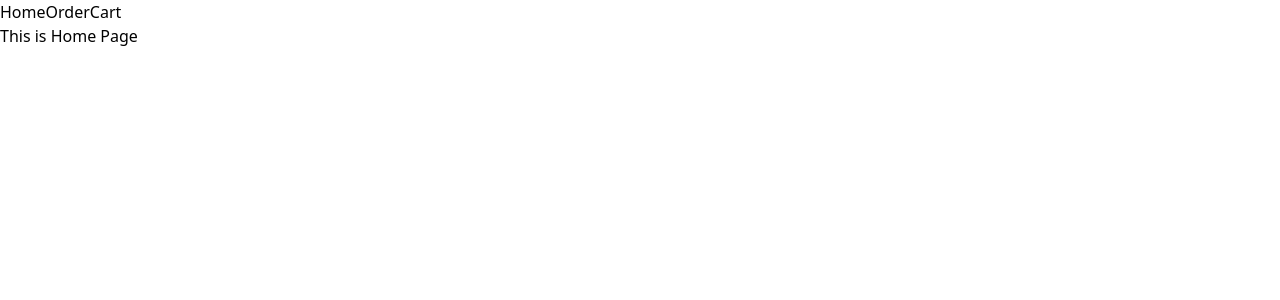
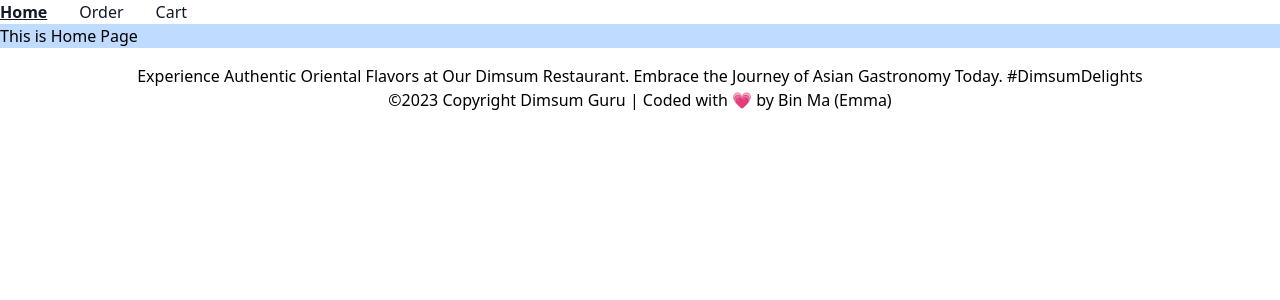
Before and after one commit to EmmaBin/dimsum_guru, a React (Create React App) app in the folder client/: page / in a window 1280 px wide. Shown: the top 300 px of the page. Built offline with nearby package versions, Linux system fonts and the light colour scheme.

Commit message:
added layout

```diff
--- a/client/src/NavLayout.js
+++ b/client/src/NavLayout.js
@@ -2,12 +2,34 @@ import { NavLink, Link, Outlet } from "react-router-dom";
 
 
 export function NavLayout() {
+
     return (
-        <>
-            <NavLink to="/">Home</NavLink>
-            <NavLink to="/order">Order</NavLink>
-            <NavLink to="/checkout">Cart</NavLink>
+        <div class="w-full md:block md:w-auto" id="navbar-default">
+            <ul class="font-medium flex flex-col p-4 md:p-0 mt-4 border border-gray-100 rounded-lg bg-gray-50 md:flex-row md:space-x-8 md:mt-0 md:border-0 md:bg-white dark:bg-gray-800 md:dark:bg-gray-900 dark:border-gray-700">
+                <li>
+                    <NavLink className={"block py-2 pl-3 pr-4 text-gray-900 rounded hover:bg-gray-100 md:hover:bg-transparent md:border-0 md:hover:text-teal-700 md:p-0 dark:text-white md:dark:hover:text-blue-500 dark:hover:bg-gray-700 dark:hover:text-white md:dark:hover:bg-transparent"}
+                        style={({ isActive }) => {
+                            return isActive ? { fontWeight: '600', textDecoration: 'underline' } : {}
+                        }}
+                        to="/">Home</NavLink>
+                </li>
+                <NavLink className={"block py-2 pl-3 pr-4 text-gray-900 rounded hover:bg-gray-100 md:hover:bg-transparent md:border-0 md:hover:text-teal-700 md:p-0 dark:text-white md:dark:hover:text-blue-500 dark:hover:bg-gray-700 dark:hover:text-white md:dark:hover:bg-transparent"}
+                    style={({ isActive }) => {
+                        return isActive ? { fontWeight: '600', textDecoration: 'underline' } : {}
+                    }}
+                    to="/order">Order</NavLink>
+                <NavLink className={"block py-2 pl-3 pr-4 text-gray-900 rounded hover:bg-gray-100 md:hover:bg-transparent md:border-0 md:hover:text-teal-700 md:p-0 dark:text-white md:dark:hover:text-blue-500 dark:hover:bg-gray-700 dark:hover:text-white md:dark:hover:bg-transparent"}
+                    style={({ isActive }) => {
+                        return isActive ? { fontWeight: '600', textDecoration: 'underline' } : {}
+                    }}
+                    to="/checkout">Cart</NavLink>
+
+            </ul>
             <Outlet />
-        </>
+            <footer className="flex flex-col items-center justify-center text-center p-4">
+                <h4>Experience Authentic Oriental Flavors at Our Dimsum Restaurant. Embrace the Journey of Asian Gastronomy Today. #DimsumDelights</h4>
+                <h5>©2023 Copyright Dimsum Guru | Coded with 💗 by Bin Ma (Emma)</h5>
+            </footer>
+        </div>
     )
 }
--- a/client/src/pages/Home.js
+++ b/client/src/pages/Home.js
@@ -1,7 +1,7 @@
 export default function Home() {
     return (
         <>
-            <h1>This is Home Page</h1>
+            <div className=" bg-blue-200">This is Home Page</div>
         </>
     )
 }
```
